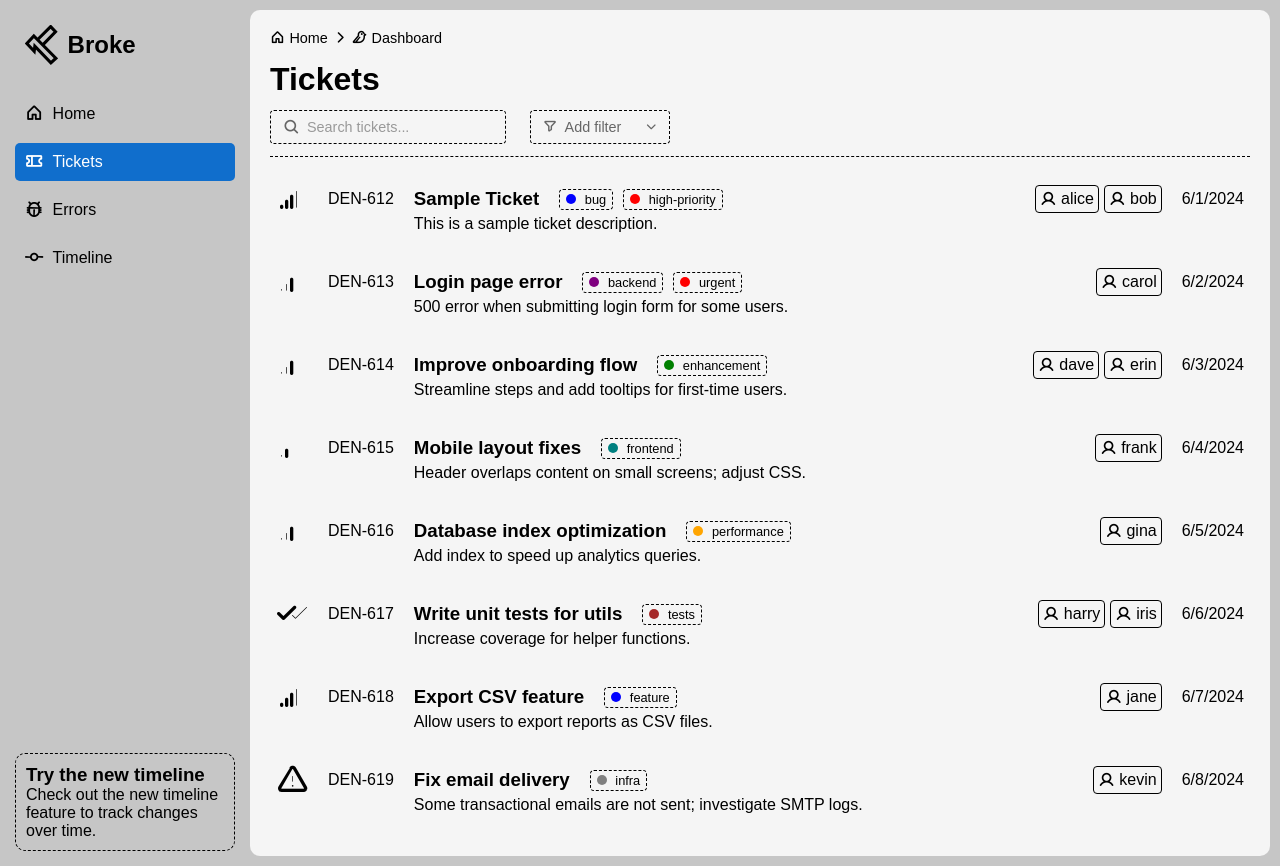
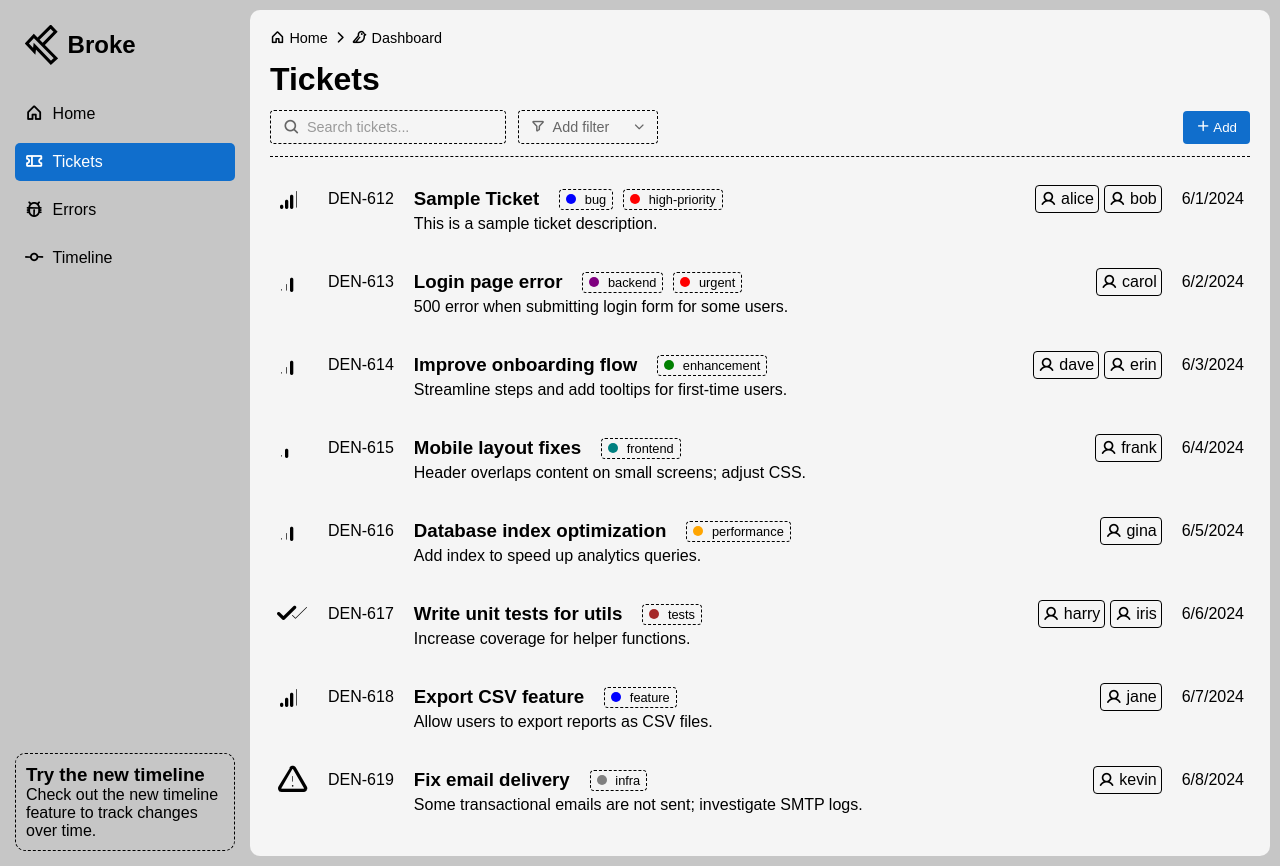
Before and after one commit to valteryde/broke, a Flask app: template server/templates/tickets.jinja2 in a window 1280 px wide. Run offline with Flask 2, Linux system fonts and the light colour scheme; the template is opened without the code that fills it, so the values that code supplies are empty; some libraries are stand-ins or nearby versions; some web fonts are replaced.

Commit message:
Added an "add" button for the list class

```diff
--- a/server/static/css/lists.css
+++ b/server/static/css/lists.css
@@ -10,11 +10,18 @@
 
 .list-filter-bar {
     display: flex;
-    align-items: center;
-    gap: 12px;
+    flex-direction: column;
+    gap: 10px;
     padding: 12px 0;
     margin-bottom: 10px;
     border-bottom: 1px dashed black;
+}
+
+/* Top row: filter options (search, add filter button) */
+.list-filter-options {
+    display: flex;
+    align-items: center;
+    gap: 12px;
     flex-wrap: wrap;
 }
 
@@ -43,16 +50,39 @@
     outline: none;
 }
 
+
+.list-create-btn {
+    margin-left: auto;
+    display: flex;
+    align-items: center;
+    gap: 8px;
+    padding: 8px 12px;
+    background: var(--logo-blue);
+    color: white;
+    border: 1px solid transparent;
+    border-radius: 4px;
+}
+
+.list-create-btn:hover {
+    background: lightgrey;
+    color: black;
+    cursor: pointer;
+}
+
 .list-search-input::placeholder {
     color: #999;
 }
 
-/* Active filters (chips) container */
+/* Bottom row: Active filters (chips) container */
 .list-active-filters {
     display: flex;
     align-items: center;
     gap: 8px;
     flex-wrap: wrap;
+}
+
+.list-active-filters:empty {
+    display: none;
 }
 
 /* Individual filter chip */
--- a/server/static/js/lists.js
+++ b/server/static/js/lists.js
@@ -155,6 +155,10 @@ class List {
         const filterBar = document.createElement('div');
         filterBar.className = 'list-filter-bar';
 
+        // Top row: search and add filter button
+        const filterOptionsRow = document.createElement('div');
+        filterOptionsRow.className = 'list-filter-options';
+
         // Always-visible search bar (if configured)
         if (filtersConfig.search) {
             const searchWrapper = document.createElement('div');
@@ -175,12 +179,8 @@ class List {
 
             searchWrapper.appendChild(searchIcon);
             searchWrapper.appendChild(searchInput);
-            filterBar.appendChild(searchWrapper);
+            filterOptionsRow.appendChild(searchWrapper);
         }
-
-        // Active filters container (chips)
-        this.activeFiltersContainer = document.createElement('div');
-        this.activeFiltersContainer.className = 'list-active-filters';
 
         // Add filter dropdown using reusable Dropdown class
         const addFilterWrapper = document.createElement('div');
@@ -191,6 +191,16 @@ class List {
         addFilterBtn.innerHTML = '<i class="ph ph-funnel"></i> <span>Add filter</span> <i class="ph ph-caret-down"></i>';
 
         addFilterWrapper.appendChild(addFilterBtn);
+        filterOptionsRow.appendChild(addFilterWrapper);
+
+        const createButton = document.createElement('button');
+        createButton.className = 'list-create-btn';
+        createButton.innerHTML = '<span> <i class="ph ph-plus"></i> Add </span>';
+        filterOptionsRow.appendChild(createButton);
+
+        // Bottom row: Active filters container (chips)
+        this.activeFiltersContainer = document.createElement('div');
+        this.activeFiltersContainer.className = 'list-active-filters';
 
         // Build dropdown items with submenus for each filter type
         const dropdownItems = [];
@@ -219,8 +229,8 @@ class List {
             closeOnClick: true
         });
 
+        filterBar.appendChild(filterOptionsRow);
         filterBar.appendChild(this.activeFiltersContainer);
-        filterBar.appendChild(addFilterWrapper);
 
         return filterBar;
     }
```
Also changed, not shown: server/templates/tickets.jinja2 (+1 -7 lines).
